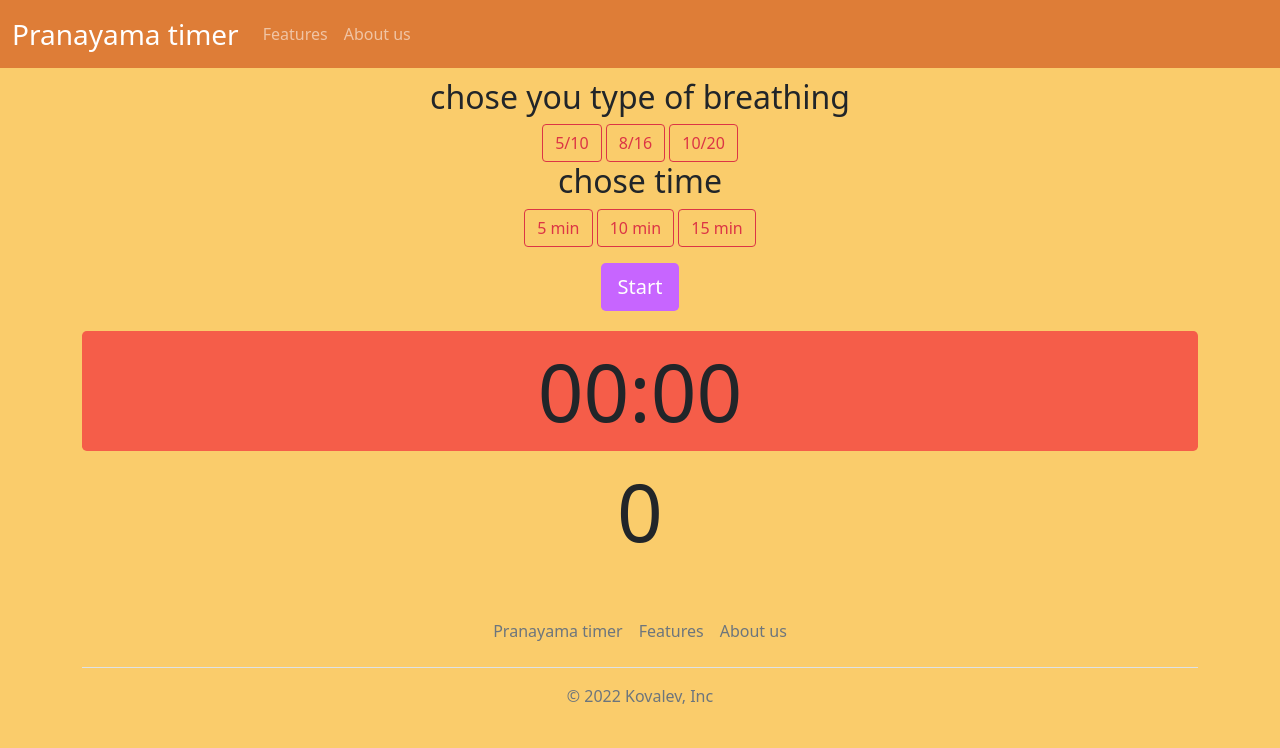
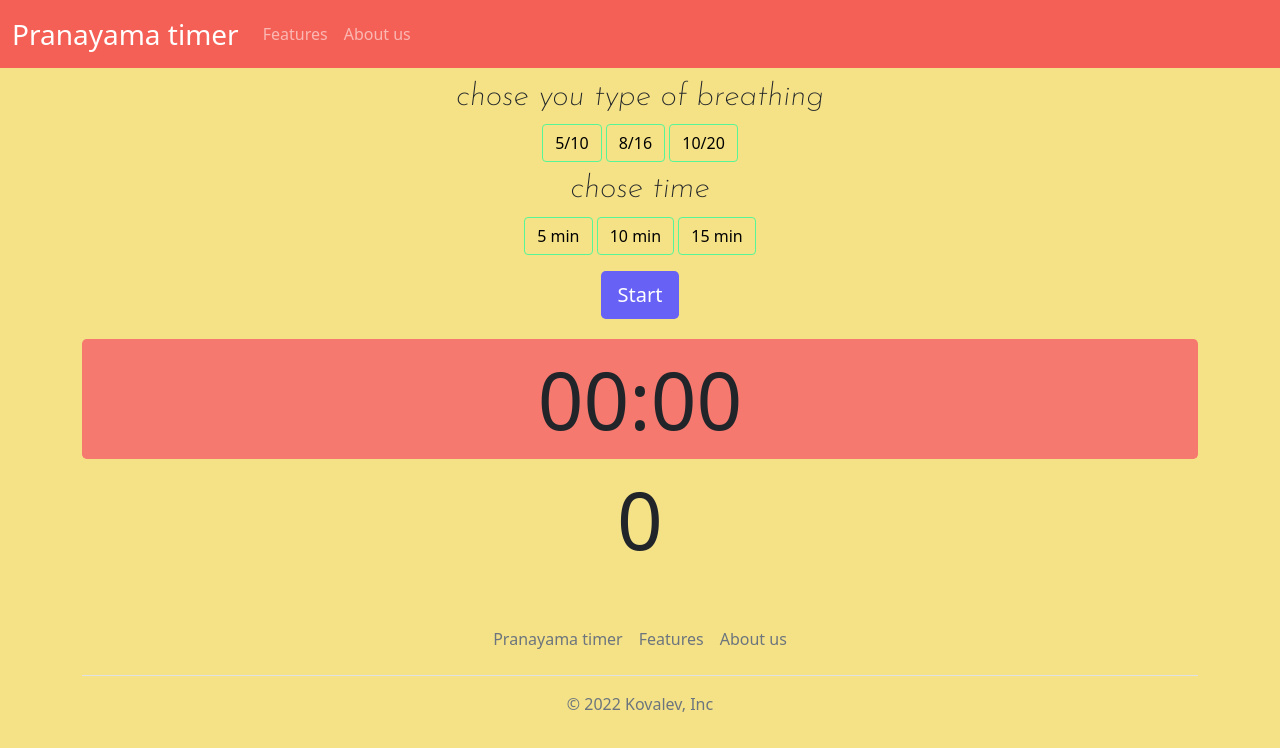
Before and after one commit to teasec4/meditationBootStrap, a plain HTML site: page index.html in a window 1280 px wide. Drawn offline with Linux system fonts and the light colour scheme.

Commit message:
Add files via upload

```diff
--- a/css.css
+++ b/css.css
@@ -1,3 +1,28 @@
 .container2{
     padding: 70px 0 20px 0;
 }
+
+.btn-outline-danger {
+    color: black;
+    border-color: #56F597;
+}
+.btn-outline-danger:hover {
+    color: #fff;
+    background-color: #56F597;
+    border-color: #56F597;
+}
+.btn-check:focus + .btn-outline-danger, .btn-outline-danger:focus {
+    box-shadow: 0 0 0 0.25rem rgb(243, 243, 243);
+}
+.btn-check:checked + .btn-outline-danger, .btn-check:active + .btn-outline-danger, .btn-outline-danger:active, .btn-outline-danger.active, .btn-outline-danger.dropdown-toggle.show {
+    color: #fff;
+    background-color: #56F597;
+    border-color: #56F597;
+}
+.btn-check:checked + .btn-outline-danger:focus, .btn-check:active + .btn-outline-danger:focus, .btn-outline-danger:active:focus, .btn-outline-danger.active:focus, .btn-outline-danger.dropdown-toggle.show:focus {
+    box-shadow: 0 0 0 0.25rem rgb(255, 255, 255);
+}
+.btn-outline-danger:disabled, .btn-outline-danger.disabled {
+    color: #56F597;
+    background-color: transparent;
+}
--- a/index.html
+++ b/index.html
@@ -6,12 +6,16 @@
     <title>Title</title>
     <meta name="viewport" content="width=device-width, initial-scale=1, maximum-scale=1">
     <link href="css.css" rel="stylesheet">
+    <link rel="preconnect" href="https://fonts.googleapis.com">
+    <link rel="preconnect" href="https://fonts.gstatic.com" crossorigin>
+    <link href="https://fonts.googleapis.com/css2?family=Josefin+Sans:ital,wght@1,200&display=swap" rel="stylesheet">
+
 </head>
 
-<body style="background-color: #FACC6B;">
+<body style="background-color: #F5E287;">
 
 <header>
-    <nav class="navbar navbar-expand-md navbar-dark fixed-top " style="background-color: #DE7D37;">
+    <nav class="navbar navbar-expand-md navbar-dark fixed-top " style="background-color: #F56056;">
 
         <div class="container-fluid">
 
@@ -44,7 +48,7 @@
     <div class="container2">
         <div class="container mt-2">
             <div class="container text-center">
-                <h2>chose you type of breathing</h2>
+                <h2 style="font-family:'Josefin Sans', sans-serif; ">chose you type of breathing</h2>
             </div>
             <div class="container text-center mt-2">
                 <input type="radio" class="btn-check" name="options" id="option1" autocomplete="off">
@@ -60,9 +64,9 @@
             </div>
         </div>
 
-        <div class="container">
+        <div class="container mt-2">
             <div class="container text-center">
-                <h2>chose time</h2>
+                <h2 style="font-family:'Josefin Sans', sans-serif; ">chose time</h2>
             </div>
             <div class="container text-center mt-2">
                 <input type="radio" class="btn-check" name="options2" id="option4" autocomplete="off">
@@ -78,13 +82,13 @@
         </div>
 
         <div class="container text-center mt-3">
-            <button type="button" class="btn btn-lg " style="background-color: #C765FF; color: white;"  id="button">Start</button>
+            <button type="button" class="btn btn-lg " style="background-color: #6762F5; color: white;"  id="button">Start</button>
         </div>
     </div>
 
     <div >
         <div class="container ">
-            <div class="container d-flex flex-row justify-content-center rounded-3" style="background-color: #F55D49;">
+            <div class="container d-flex flex-row justify-content-center rounded-3" style="background-color: #F5796F;">
                 <div  id="timer" style="font-size: 5em;" >00</div>
                 <div  id="timer2" style="font-size: 5em;" >:</div>
                 <div  id="timer3" style="font-size: 5em;" >00</div>
```
